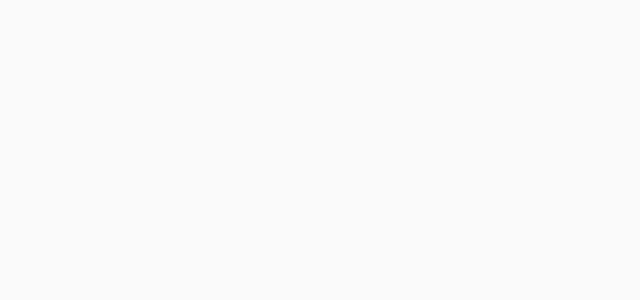
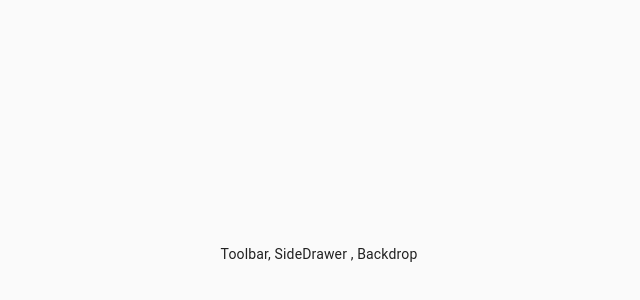
Before and after one commit to MuhammadAkbar11/burger-builder, a React (Create React App) app: page / in a window 1280 px wide. Shown: the part 146-446 px from the top of the page, without its empty margins (321-961 px from the left). Built offline with nearby package versions, Linux system fonts and the light colour scheme; the HTML template or start-up script is replaced by a standard one.

Commit message:
create a layout Component

```diff
--- a/src/App.js
+++ b/src/App.js
@@ -1,13 +1,16 @@
 import React from "react";
-import { Container, CssBaseline, makeStyles } from "@material-ui/core";
+import { CssBaseline, makeStyles } from "@material-ui/core";
+import Layout from "./components/Layouts/Layout";
 
 const useStyles = makeStyles(theme => ({
   root: {
     display: "flex",
     flexDirection: "column",
     justifyContent: "center",
+    alignItems: "center",
     minHeight: "100vh",
   },
+  layout: {},
 }));
 
 function App() {
@@ -15,7 +18,9 @@ function App() {
   return (
     <div className={classes.root}>
       <CssBaseline />
-      <Container maxWidth="xl"></Container>
+      <Layout>
+        <p>Tess</p>
+      </Layout>
     </div>
   );
 }
--- /dev/null
+++ b/src/components/Layouts/Layout.jsx
@@ -0,0 +1,13 @@
+import React from "react";
+import Aux from "../../hoc/Aux";
+
+const Layout = props => {
+  return (
+    <Aux>
+      <div>Toolbar, SideDrawer , Backdrop</div>
+      <main>{props.childred}</main>
+    </Aux>
+  );
+};
+
+export default Layout;
--- /dev/null
+++ b/src/hoc/Aux.js
@@ -0,0 +1,3 @@
+const Aux = props => props.children;
+
+export default Aux;
```
